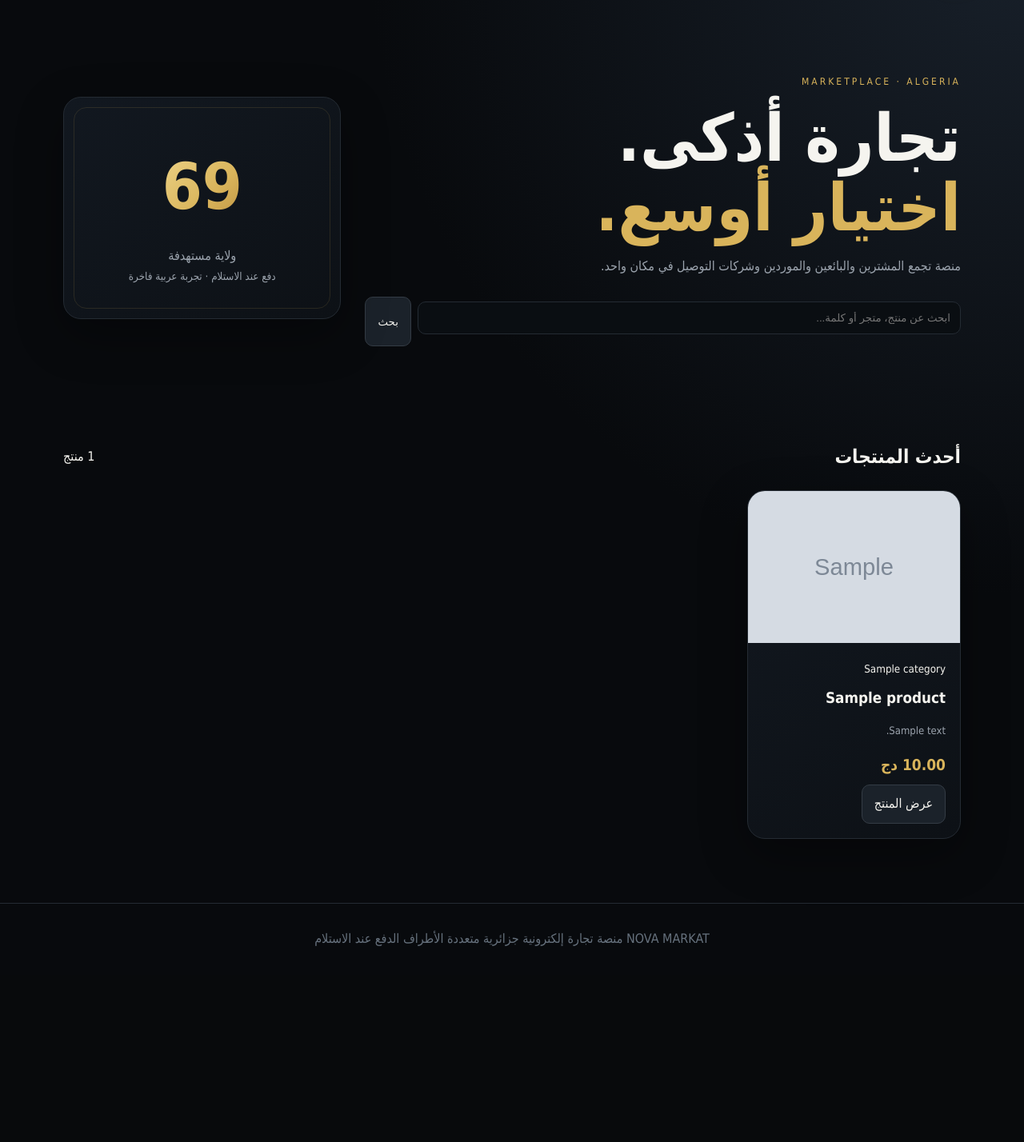
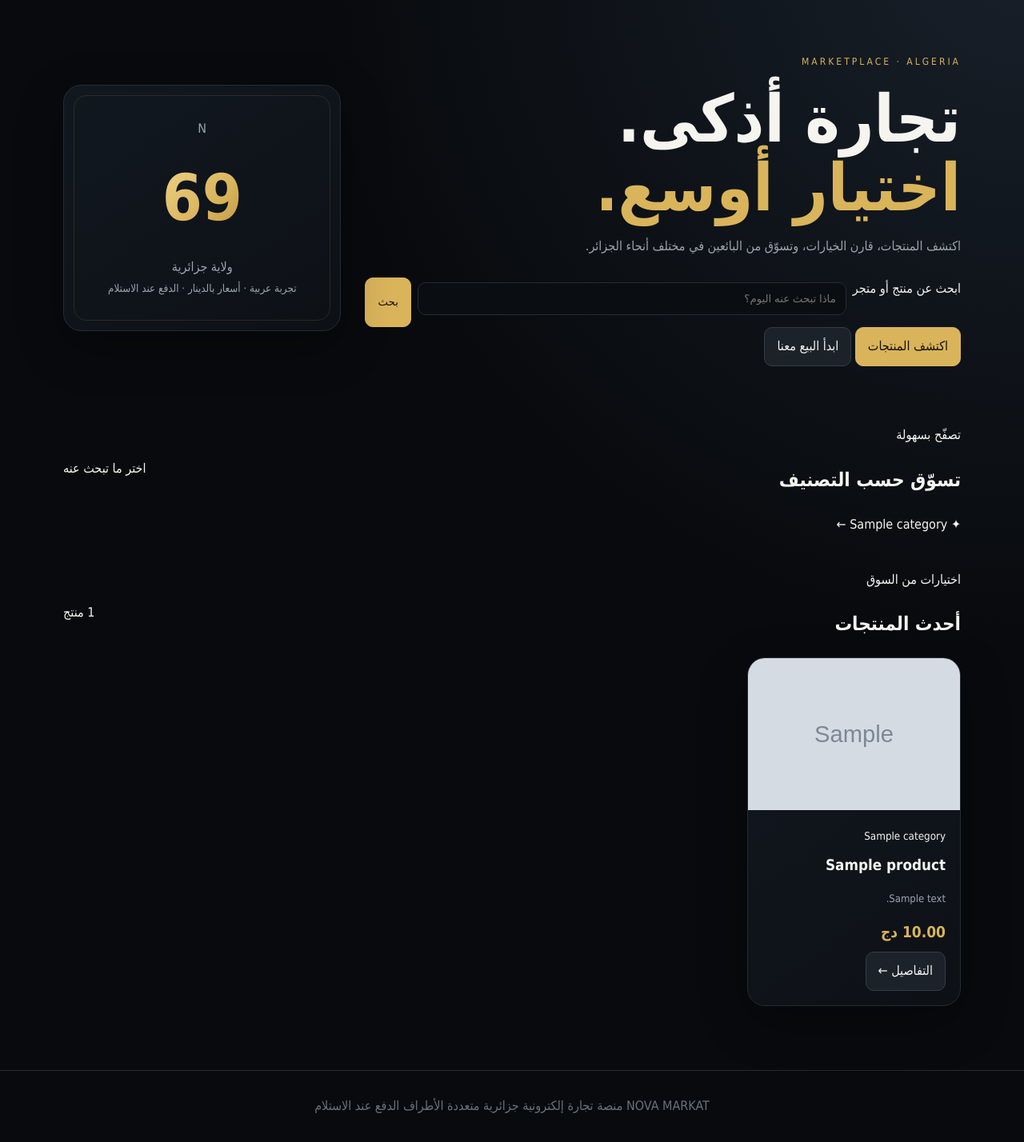
Before and after one commit to ml7049342-netizen/NOVA_MARKAT, a Django app: page / in a window 1280 px wide. Shown: the part 75-1503 px from the top of the page at 80% size. Before the commit the page ends 1258 px from the top, so only its background shows below. Run offline with Django 5.2, Linux system fonts and the light colour scheme; tables that the repository leaves empty hold one stand-in row (values such as "Sample post"); grey boxes marked "Sample" are stand-in pictures.

Commit message:
Improve marketplace homepage search, categories and product layout

```diff
--- a/templates/home.html
+++ b/templates/home.html
@@ -1 +1,73 @@
-{% extends 'base.html' %}{% block content %}<section class="hero"><div><span class="eyebrow">MARKETPLACE · ALGERIA</span><h1>تجارة أذكى.<br><em>اختيار أوسع.</em></h1><p>منصة تجمع المشترين والبائعين والموردين وشركات التوصيل في مكان واحد.</p><form class="search"><input name="q" value="{{q}}" placeholder="ابحث عن منتج، متجر أو كلمة..."> <button>بحث</button></form></div><div class="hero-card"><strong>69</strong><span>ولاية مستهدفة</span><small>دفع عند الاستلام · تجربة عربية فاخرة</small></div></section><section class="section"><div class="section-head"><h2>أحدث المنتجات</h2><span>{{products|length}} منتج</span></div><div class="grid">{% for p in products %}<article class="card"><div class="pic">{% if p.main_image %}<img src="{{p.main_image.url}}">{% else %}<span>NOVA</span>{% endif %}</div><div class="card-body"><small>{{p.category.name|default:'عام'}}</small><h3>{{p.name}}</h3><p>{{p.description|truncatechars:75}}</p><strong>{{p.price}} دج</strong><a class="btn" href="{% url 'product_detail' p.id %}">عرض المنتج</a></div></article>{% empty %}<div class="empty">لا توجد منتجات بعد. أنشئ حساب بائع وأضف أول منتج.</div>{% endfor %}</div></section>{% endblock %}
+{% extends 'base.html' %}
+{% block content %}
+<section class="hero">
+  <div class="hero-copy">
+    <span class="eyebrow">MARKETPLACE · ALGERIA</span>
+    <h1>تجارة أذكى.<br><em>اختيار أوسع.</em></h1>
+    <p>اكتشف المنتجات، قارن الخيارات، وتسوّق من البائعين في مختلف أنحاء الجزائر.</p>
+    <form class="search" method="get" action="{% url 'home' %}" role="search">
+      <label class="sr-only" for="market-search">ابحث عن منتج أو متجر</label>
+      <input id="market-search" type="search" name="q" value="{{ q }}" placeholder="ماذا تبحث عنه اليوم؟">
+      <button class="gold" type="submit">بحث</button>
+    </form>
+    <div class="hero-actions">
+      <a class="btn gold" href="#latest-products">اكتشف المنتجات</a>
+      {% if not user.is_authenticated %}<a class="btn" href="{% url 'register' %}">ابدأ البيع معنا</a>{% endif %}
+    </div>
+  </div>
+  <div class="hero-card">
+    <span class="hero-mark" aria-hidden="true">N</span>
+    <strong>69</strong>
+    <span>ولاية جزائرية</span>
+    <small>تجربة عربية · أسعار بالدينار · الدفع عند الاستلام</small>
+  </div>
+</section>
+
+{% if categories %}
+<section class="section category-section" id="categories">
+  <div class="section-head">
+    <div><span class="section-kicker">تصفّح بسهولة</span><h2>تسوّق حسب التصنيف</h2></div>
+    <span class="section-hint">اختر ما تبحث عنه</span>
+  </div>
+  <div class="category-list">
+    {% for category in categories %}
+      <a class="category-chip" href="{% url 'home' %}?category={{ category.id }}#latest-products">
+        <span class="category-dot" aria-hidden="true">✦</span>
+        <span>{{ category.name }}</span>
+        <span class="category-arrow" aria-hidden="true">←</span>
+      </a>
+    {% endfor %}
+  </div>
+</section>
+{% endif %}
+
+<section class="section" id="latest-products">
+  <div class="section-head">
+    <div><span class="section-kicker">{% if q %}نتائج البحث{% else %}اختيارات من السوق{% endif %}</span><h2>{% if q %}نتائج البحث عن «{{ q }}»{% else %}أحدث المنتجات{% endif %}</h2></div>
+    <span class="section-hint">{{ products|length }} منتج</span>
+  </div>
+  <div class="grid">
+    {% for p in products %}
+      <article class="card product-card">
+        <a class="pic" href="{% url 'product_detail' p.id %}" aria-label="عرض {{ p.name }}">
+          {% if p.main_image %}<img src="{{ p.main_image.url }}" alt="{{ p.name }}" loading="lazy">{% else %}<span class="product-placeholder">NOVA</span>{% endif %}
+        </a>
+        <div class="card-body">
+          <small class="product-category">{{ p.category.name|default:'عام' }}</small>
+          <h3><a href="{% url 'product_detail' p.id %}">{{ p.name }}</a></h3>
+          <p>{{ p.description|truncatechars:75 }}</p>
+          <strong class="product-price">{{ p.price }} دج</strong>
+          <a class="btn product-action" href="{% url 'product_detail' p.id %}">التفاصيل <span aria-hidden="true">←</span></a>
+        </div>
+      </article>
+    {% empty %}
+      <div class="empty-state">
+        <span class="empty-icon" aria-hidden="true">⌕</span>
+        <h3>{% if q %}لم نعثر على منتجات مطابقة{% else %}السوق يستعد لاستقبال أول المنتجات{% endif %}</h3>
+        <p>{% if q %}جرّب كلمات أخرى أو امسح البحث لرؤية جميع المنتجات المتاحة.{% else %}ستظهر المنتجات المنشورة هنا عند إضافتها من حساب البائع.{% endif %}</p>
+        {% if q %}<a class="btn" href="{% url 'home' %}">عرض كل المنتجات</a>{% elif user.is_authenticated %}<a class="btn gold" href="{% url 'seller_product_add' %}">إضافة منتج</a>{% else %}<a class="btn gold" href="{% url 'register' %}">إنشاء حساب بائع</a>{% endif %}
+      </div>
+    {% endfor %}
+  </div>
+</section>
+{% endblock %}
```
